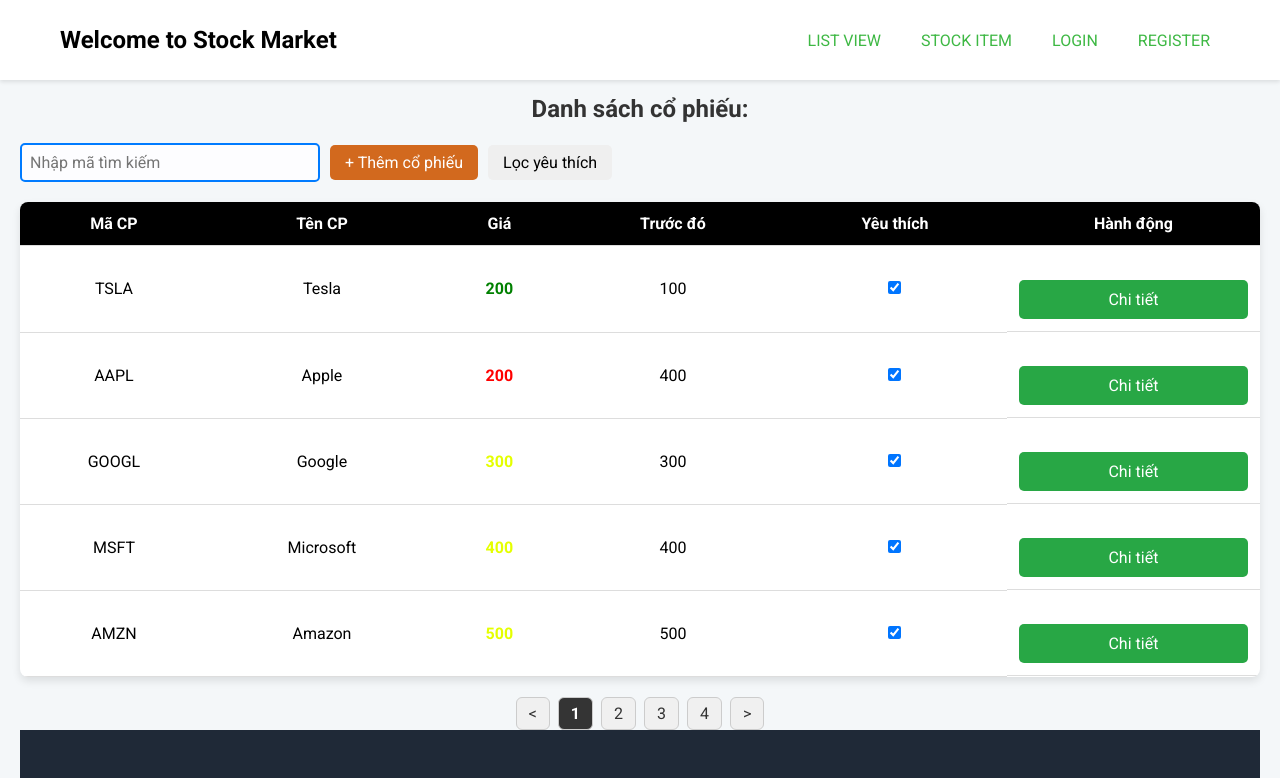
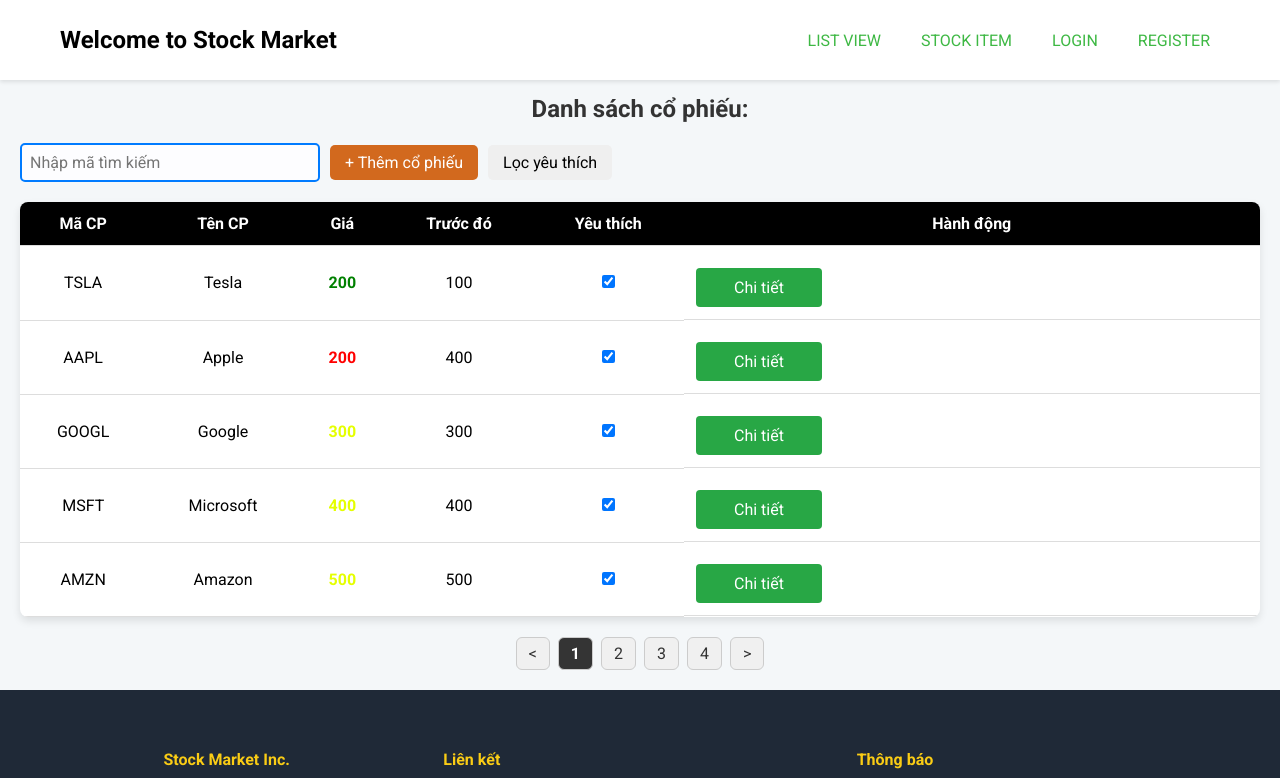
Before and after one commit to nguyenKhangvn/STUDY-REACT, a React (Vite) app: page /stock-list-view in a window 1280 px wide. Shown: the top 778 px of the page. Built offline with nearby package versions, Linux system fonts and the light colour scheme; data requests are answered from the project's data file.

Commit message:
fix style form

```diff
--- a/src/components/stock/stock-list-view/stock-list-view.css
+++ b/src/components/stock/stock-list-view/stock-list-view.css
@@ -1,14 +1,13 @@
-/* 🌟 Định dạng chung */
-body {
+.stock-list-view-container {
+  /* 🌟 Định dạng chung */
   font-family: Arial, sans-serif;
   background-color: #f4f7f9;
-  margin: 0;
   padding: 20px;
   margin-top: 75px;
 }
 
 /* 🌟 Tiêu đề */
-.stock-heading {
+.stock-list-view-container .stock-heading {
   text-align: center;
   font-size: 24px;
   font-weight: bold;
@@ -16,10 +15,10 @@
 }
 
 /* 🌟 Ô tìm kiếm */
-.search {
+.stock-list-view-container .search {
   margin-bottom: 20px;
 }
-.input {
+.stock-list-view-container .input {
   width: 300px;
   padding: 8px;
   border: 2px solid #007bff;
@@ -28,7 +27,7 @@
   margin-right: 10px;
 }
 
-button {
+.stock-list-view-container button {
   padding: 8px 15px;
   font-size: 16px;
   border: none;
@@ -37,12 +36,12 @@
   transition: all 0.3s ease;
 }
 
-button:hover {
+.stock-list-view-container button:hover {
   opacity: 0.8;
 }
 
 /* 🌟 Bảng hiển thị danh sách cổ phiếu */
-.stock-table {
+.stock-list-view-container .stock-table {
   width: 100%;
   border-collapse: collapse;
   background-color: white;
@@ -51,79 +50,89 @@
   overflow: hidden;
 }
 
-.stock-table thead {
+.stock-list-view-container .stock-table thead {
   background-color: black;
   color: white;
 }
 
-.stock-table th,
-.stock-table td {
+.stock-list-view-container .stock-table th,
+.stock-list-view-container .stock-table td {
   padding: 12px;
   text-align: center;
   border-bottom: 1px solid #ddd;
 }
 
-.stock-table tbody tr:hover {
+.stock-list-view-container .stock-table tbody tr:hover {
   background-color: #f1f1f1;
 }
 
 /* 🌟 Các nút hành động */
-.actions {
-  display: flex;
+.stock-list-view-container .actions {
+  display: grid;
+  grid-template-columns: repeat(4, 1fr);
+  gap: 15px;
   justify-content: center;
-  gap: 10px;
+  align-items: center;
+  margin: 0px;
 }
 
-.btn-view {
+.stock-list-view-container .actions button {
+  padding: 10px 10px;
+  border: none;
+  border-radius: 4px;
+  cursor: pointer;
+}
+
+.stock-list-view-container .btn-view {
   background-color: #17a2b8;
   color: white;
 }
 
-.btn-edit {
+.stock-list-view-container .btn-edit {
   background-color: #ffc107;
   color: black;
 }
 
-.btn-delete {
+.stock-list-view-container .btn-delete {
   background-color: #dc3545;
   color: white;
 }
 
-.btn-detail {
+.stock-list-view-container .btn-detail {
   background-color: #28a745;
   color: white;
 }
 
-/* 🌟 Chuyển đổi màu giá */
-.positive {
-  color: green;
-  font-weight: bold;
-}
-
-.balance {
-  color: #e5ff00;
-  font-weight: bold;
-}
-
-.negative {
-  color: red;
-  font-weight: bold;
-}
-
-.btn-edit,
-.btn-delete,
-.btn-view,
-.btn-detail {
+.stock-list-view-container .btn-edit,
+.stock-list-view-container .btn-delete,
+.stock-list-view-container .btn-view,
+.stock-list-view-container .btn-detail {
   width: 100%;
   padding: 10px;
   font-size: 16px;
   margin-top: 10px;
 }
 
-.btn-add {
+.stock-list-view-container .btn-add {
   margin-right: 10px;
   background-color: chocolate;
   color: white;
+}
+
+/* 🌟 Chuyển đổi màu giá */
+.stock-list-view-container .positive {
+  color: green;
+  font-weight: bold;
+}
+
+.stock-list-view-container .balance {
+  color: #e5ff00;
+  font-weight: bold;
+}
+
+.stock-list-view-container .negative {
+  color: red;
+  font-weight: bold;
 }
 
 /* ⚡ Animation */
@@ -148,29 +157,7 @@
 }
 
 /* 🌌 Modal backdrop */
-/* 🎞️ Animation */
-@keyframes fadeIn {
-  from {
-    opacity: 0;
-  }
-  to {
-    opacity: 1;
-  }
-}
-
-@keyframes slideIn {
-  from {
-    opacity: 0;
-    transform: translateY(-20px);
-  }
-  to {
-    opacity: 1;
-    transform: translateY(0);
-  }
-}
-
-/* 🌌 Modal backdrop */
-.modal {
+.stock-list-view-container .modal {
   display: flex;
   align-items: center;
   justify-content: center;
@@ -185,7 +172,7 @@
 }
 
 /* 🧊 Modal box */
-.modal-content {
+.stock-list-view-container .modal-content {
   background: linear-gradient(to bottom right, #ffffff, #f4f6ff);
   padding: 24px;
   width: 90%;
@@ -199,7 +186,7 @@
 }
 
 /* ❌ Close button */
-.close {
+.stock-list-view-container .close {
   position: absolute;
   top: 12px;
   right: 16px;
@@ -210,12 +197,12 @@
   transition: color 0.2s ease;
 }
 
-.close:hover {
+.stock-list-view-container .close:hover {
   color: #e74c3c;
 }
 
 /* 📄 Form styling */
-form {
+.stock-list-view-container form {
   display: flex;
   flex-direction: column;
   gap: 12px;
@@ -223,7 +210,7 @@
 }
 
 /* 🔘 Input fields */
-input {
+.stock-list-view-container input {
   padding: 10px 14px;
   border: 1px solid #ccc;
   border-radius: 8px;
@@ -232,13 +219,14 @@
   background: #fdfdff;
 }
 
-input:focus {
+.stock-list-view-container input:focus {
   border-color: #7b61ff;
   outline: none;
   box-shadow: 0 0 0 3px rgba(123, 97, 255, 0.3);
 }
 
-.pagination {
+/* 🌐 Pagination */
+.stock-list-view-container .pagination {
   display: flex;
   justify-content: center;
   align-items: center;
@@ -246,7 +234,7 @@
   gap: 8px;
 }
 
-.pagination-btn {
+.stock-list-view-container .pagination-btn {
   background-color: #f0f0f0;
   color: #333;
   border: 1px solid #ccc;
@@ -256,11 +244,11 @@
   transition: background-color 0.2s ease;
 }
 
-.pagination-btn:hover {
+.stock-list-view-container .pagination-btn:hover {
   background-color: #e0e0e0;
 }
 
-.pagination-btn.active {
+.stock-list-view-container .pagination-btn.active {
   background-color: #343434;
   color: white;
   font-weight: bold;
--- a/src/components/stock/stock-list-view/stock-list-view.jsx
+++ b/src/components/stock/stock-list-view/stock-list-view.jsx
@@ -146,7 +146,7 @@
   };
 
   return (
-    <div>
+    <div className="stock-list-view-container">
       <h2 className="stock-heading">Danh sách cổ phiếu:</h2>
 
       <div className="search">
```
